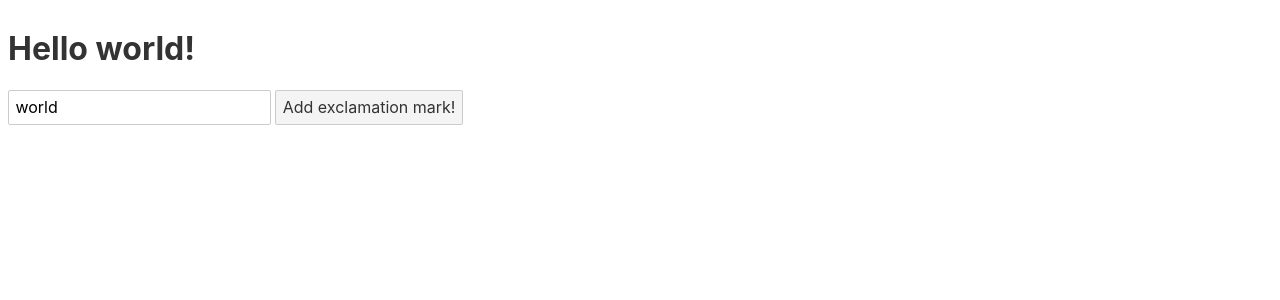
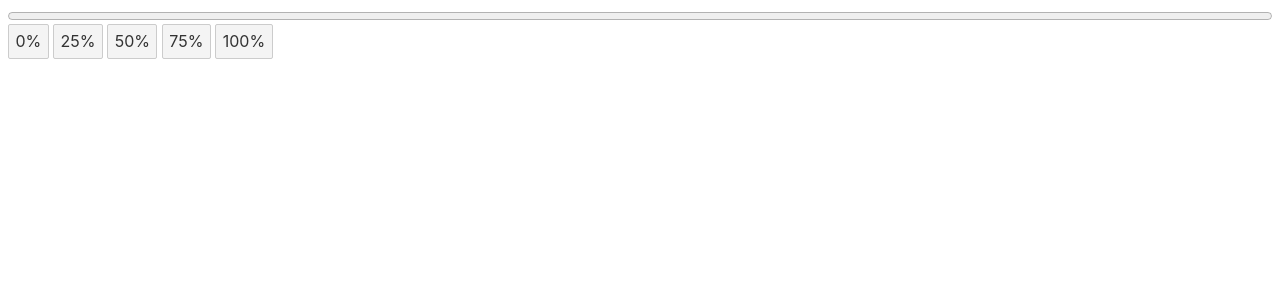
Before and after one commit to kkata/svelte-tutorial, a Svelte app: page / in a window 1280 px wide. Shown: the top 300 px of the page. Built offline with nearby package versions, Linux system fonts and the light colour scheme.

Commit message:
Motion Tweened

```diff
--- a/src/App.svelte
+++ b/src/App.svelte
@@ -1,8 +1,28 @@
 <script>
-import { name, greeting } from "./stores.js";
+import { tweened } from "svelte/motion";
+import { cubicOut } from "svelte/easing";
+
+const progress = tweened(0, {
+  duration: 400,
+  easing: cubicOut,
+});
 </script>
 
-<h1>{$greeting}</h1>
-<input bind:value="{$name}" />
+<style>
+progress {
+  display: block;
+  width: 100%;
+}
+</style>
 
-<button on:click="{() => ($name += '!')}">Add exclamation mark!</button>
+<progress value="{$progress}"></progress>
+
+<button on:click="{() => progress.set(0)}"> 0% </button>
+
+<button on:click="{() => progress.set(0.25)}"> 25% </button>
+
+<button on:click="{() => progress.set(0.5)}"> 50% </button>
+
+<button on:click="{() => progress.set(0.75)}"> 75% </button>
+
+<button on:click="{() => progress.set(1)}"> 100% </button>
```
